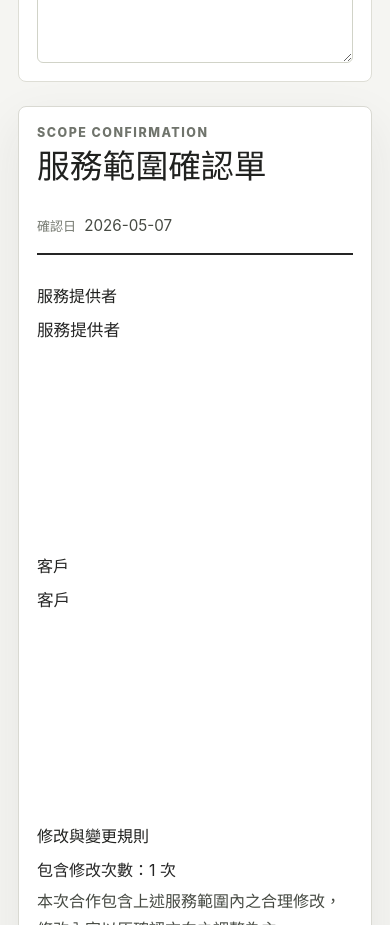
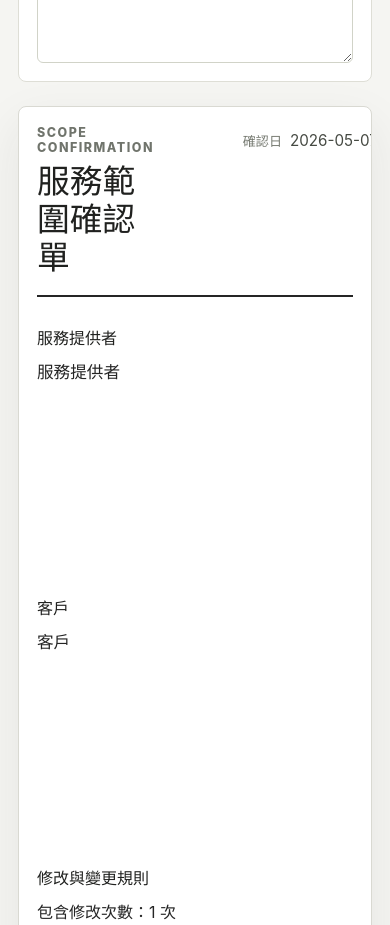
Before and after one commit to dong-sc/simple-scope-confirmation-generator, a React (Vite) app: page / in a window 390 px wide. Shown: the part 6960-7885 px from the top of the page. Built offline with nearby package versions, Linux system fonts and the light colour scheme.

Commit message:
Keep preview header horizontal

```diff
--- a/src/styles/global.css
+++ b/src/styles/global.css
@@ -899,11 +899,12 @@ textarea:focus {
   }
 
   .preview-header {
-    flex-direction: column;
+    align-items: flex-start;
+    flex-direction: row;
   }
 
   .preview-meta {
-    text-align: left;
+    text-align: right;
   }
 
   .support-actions {
```
